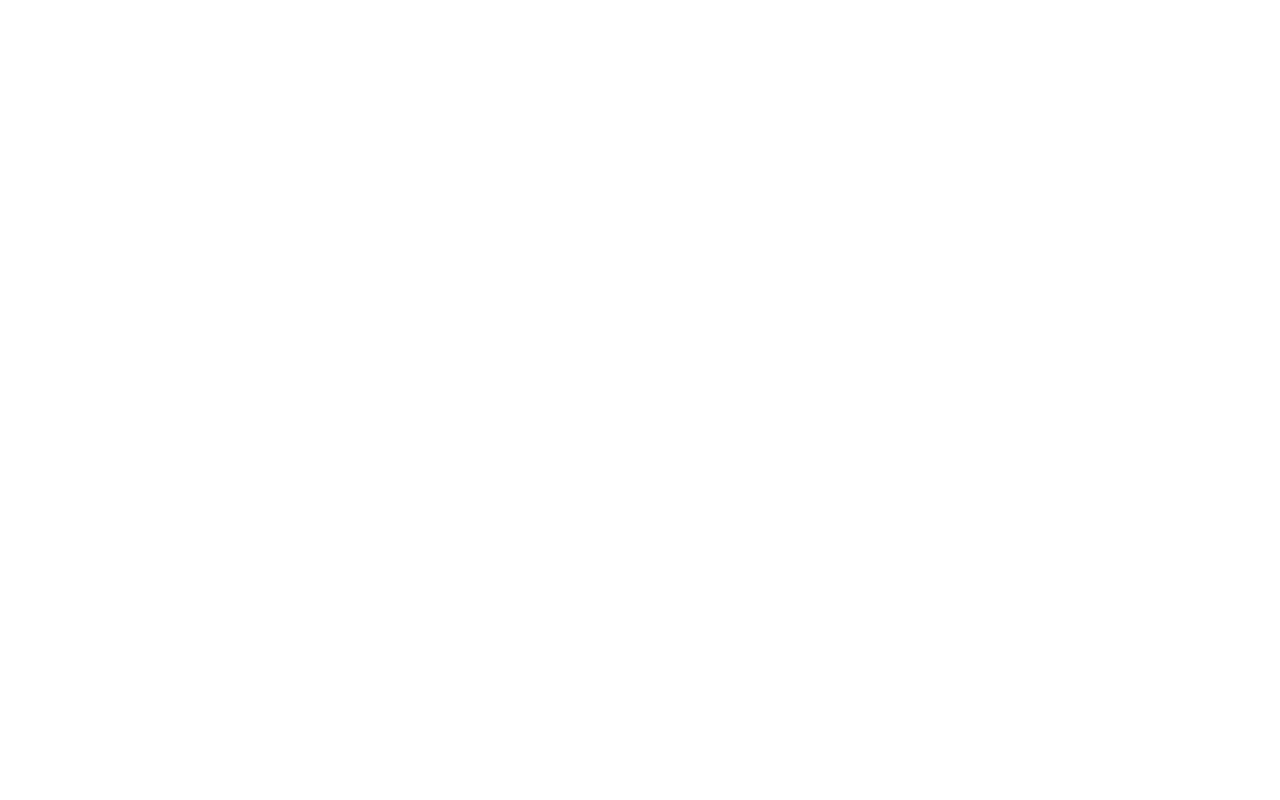
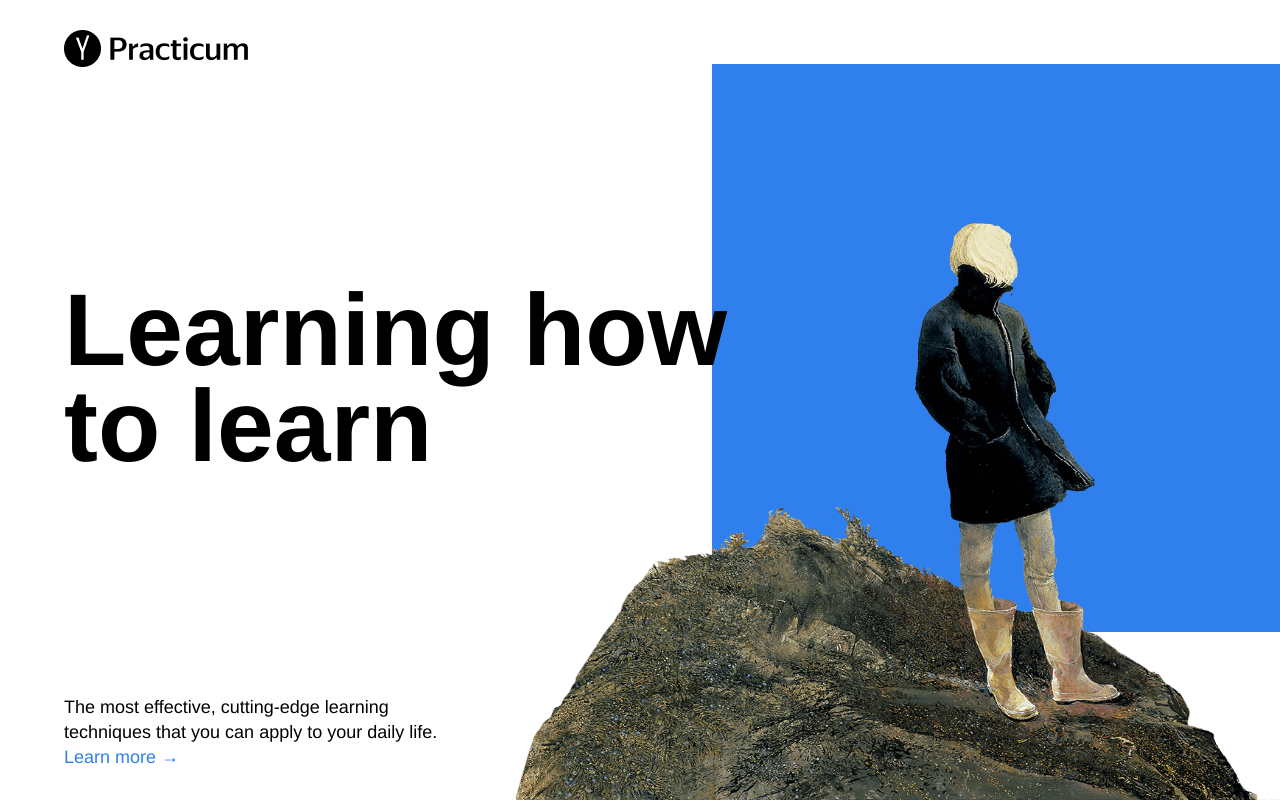
Before and after one commit to TanyaKomar/web_project_1, a plain HTML site: page index.html in a window 1280 px wide. Drawn offline with Linux system fonts and the light colour scheme.

Commit message:
header block changed

```diff
--- a/index.html
+++ b/index.html
@@ -3,12 +3,24 @@
 <head>
   <meta charset="UTF-8">
   <meta name="viewport" content="width=device-width, initial-scale=1.0">
+  <link rel="stylesheet" href="./styles/normalize.css">
+  <link rel="stylesheet" href="./styles/style.css">
   <title>Learning how to learn</title>
 </head>
 <body>
   <div class="page">
     <header class="header">
-
+      <div class="logo logo_place_header">
+        <img src="./images/logo_place_header.png" alt="Practicum" width="184" height="37">
+      </div>
+      <h1 class="header__title">Learning how to learn</h1>
+      <h2 class="header__subtitle">The most effective, cutting-edge learning techniques that you can apply to your daily life.
+        <a class="header__link" href="#">Learn more &#8594</a>
+      </h2>
+      <div class="header__main-illustration">
+        <img src="./images/header-image.png" alt="woman-in-black-coat" width="1038" height="874">
+      </div>
+      <div class="header__square-pic"></div>
     </header>
     <main class="content">
       <section class="description">
@@ -24,7 +36,7 @@
       </section>
     </main>
     <footer class="footer">
-
+      <div class="logo logo_place_footer"></div>
     </footer>
   </div>
 </body>
--- a/styles/style.css
+++ b/styles/style.css
@@ -1,11 +1,7 @@
 .page {
   min-width: 1100px;
-  /* we don't know how to make mobile versions of websites yet, */
-  /* so here we've set a minimum page width */
   max-width: 1600px;
-  /* here we've set a maximum page width */
   margin: 0 auto;
-  /* this ensures that all content is centered on screens wider than 1600px */
   font-family: 'Helvetica Neue', Arial, sans-serif;
 }
 
@@ -13,16 +9,63 @@
   height: 100vh;
   min-height: 600px;
   max-height: 756px;
-  /* parameters for the header section */
+  display: flex;
 }
 
-/* here we have two examples of selectors in order to remind you how to set styles for elements */
+.logo_place_header {
+  width: 154px;
+  height: 31px;
+  position: absolute;
+  top: 30px;
+  left: 64px;
+  z-index: 1;
+}
+
+.header__title {
+  width: 730px;
+  font-size: 102px;
+  font-weight: bold;
+  line-height: 96px;
+  margin: 0;
+  margin-left: 64px;
+  align-self: center;
+}
+
+.header__subtitle {
+  width: 388px;
+  position: absolute;
+  left: 64px;
+  bottom: 30px;
+  z-index: 1;
+  line-height: 25px;
+  font-size: 18px;
+  font-weight: normal;
+  margin: 0;
+}
+
+.header__link {
+  color: #2f80ed;
+  text-decoration: none;
+}
+
+.header__main-illustration img {
+  width: 765px;
+  height: 608px;
+  position: absolute;
+  bottom: 0;
+  right: 0;
+}
+
 .header__square-pic {
   height: 568px;
   width: 568px;
+  position: absolute;
+  z-index: -1;
+  top: 64px;
+  right: 0;
+  background-color:#2f80ed;
 }
 
-/* including elements with key-value modifiers */
 .table__cell_theme_dark {
   width: 200px;
   color: white;
```
